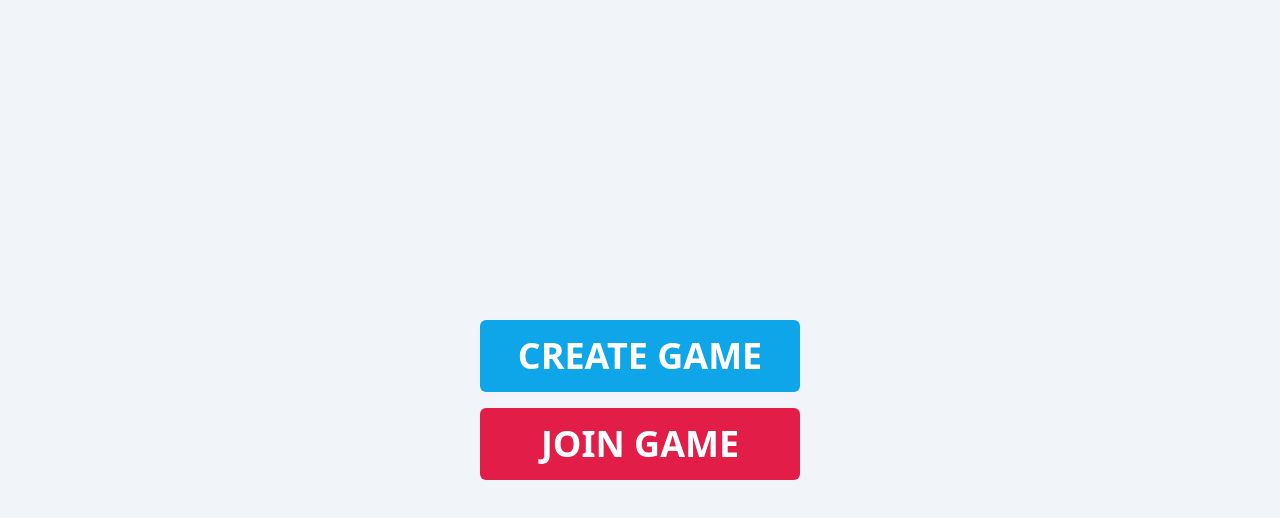
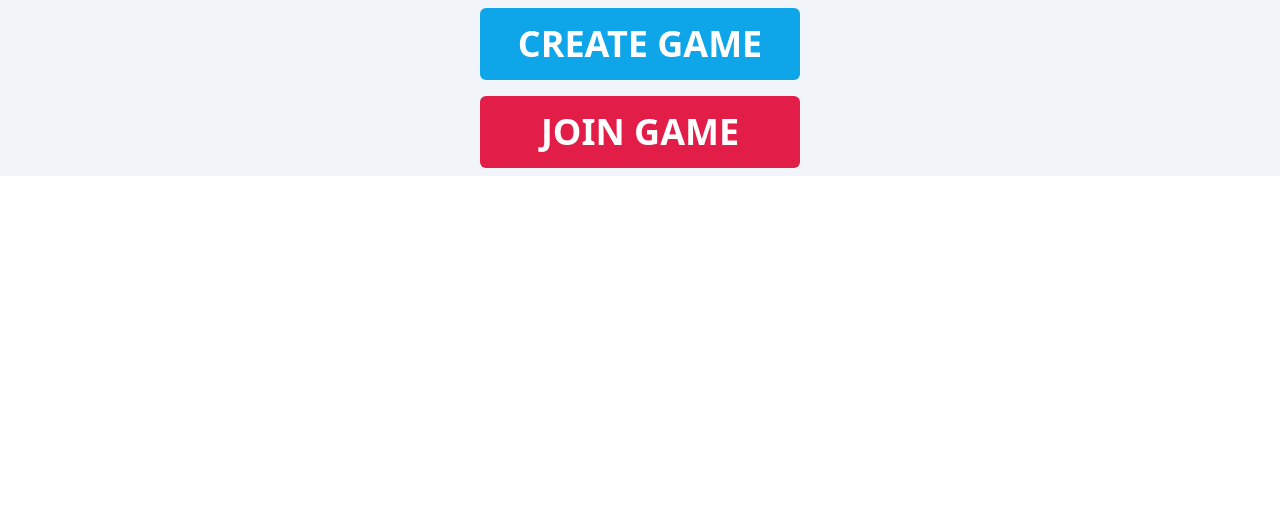
Before and after one commit to ksmithut/wizdle, a React (Vite) app: page / in a window 1280 px wide. Shown: the top 518 px of the page. Built offline with nearby package versions, Linux system fonts and the light colour scheme.

Commit message:
webkit height

```diff
--- a/client/App.jsx
+++ b/client/App.jsx
@@ -24,7 +24,7 @@ export default function App () {
 
 function Layout () {
   return (
-    <div className='h-screen w-screen flex bg-slate-100'>
+    <div className='h-screen webkit-height w-screen flex bg-slate-100'>
       <Outlet />
     </div>
   )
--- a/client/index.css
+++ b/client/index.css
@@ -9,4 +9,7 @@
   .overflow-anchor-auto {
     overflow-anchor: auto;
   }
+  .webkit-height {
+    height: -webkit-fill-available;
+  }
 }
```
